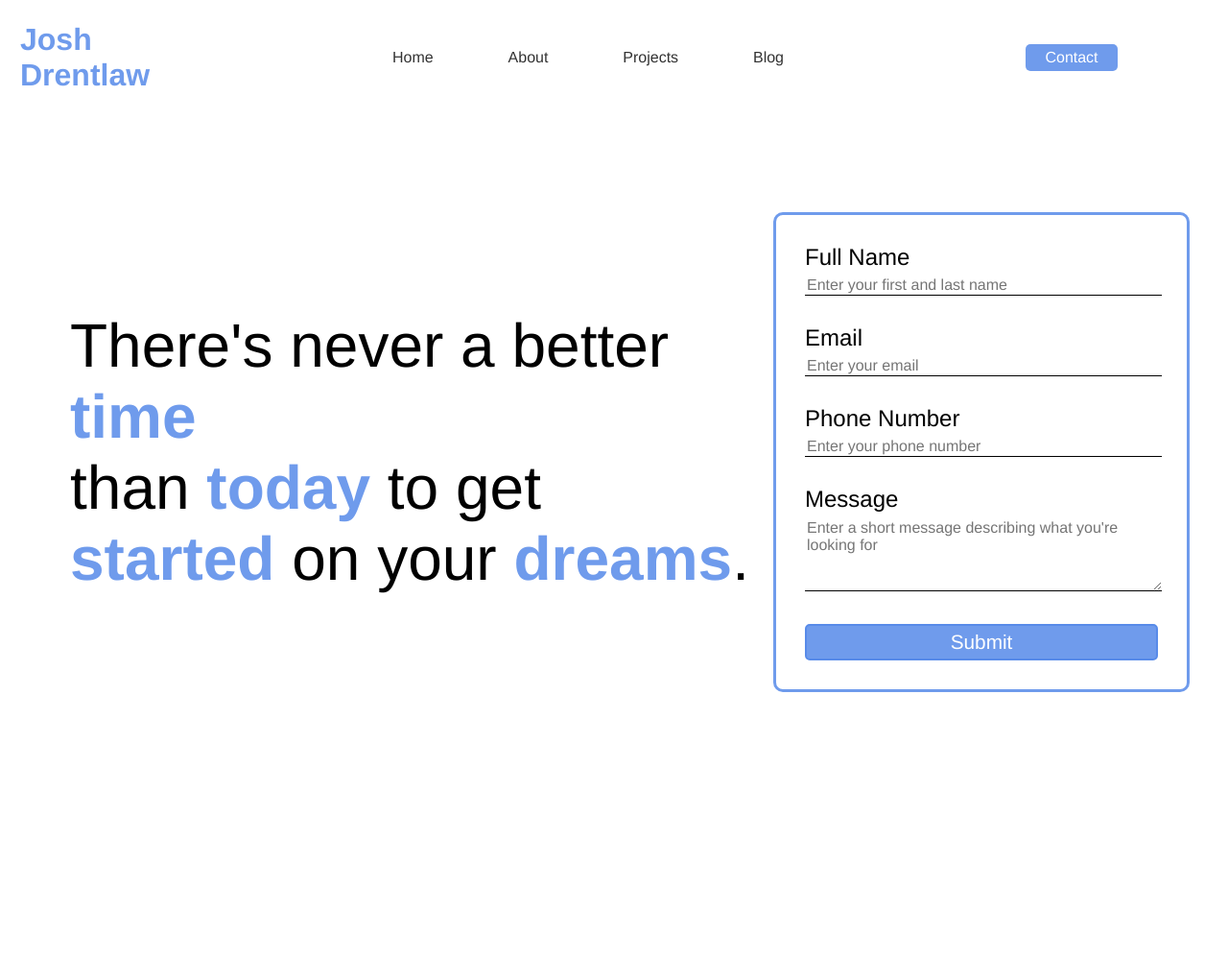
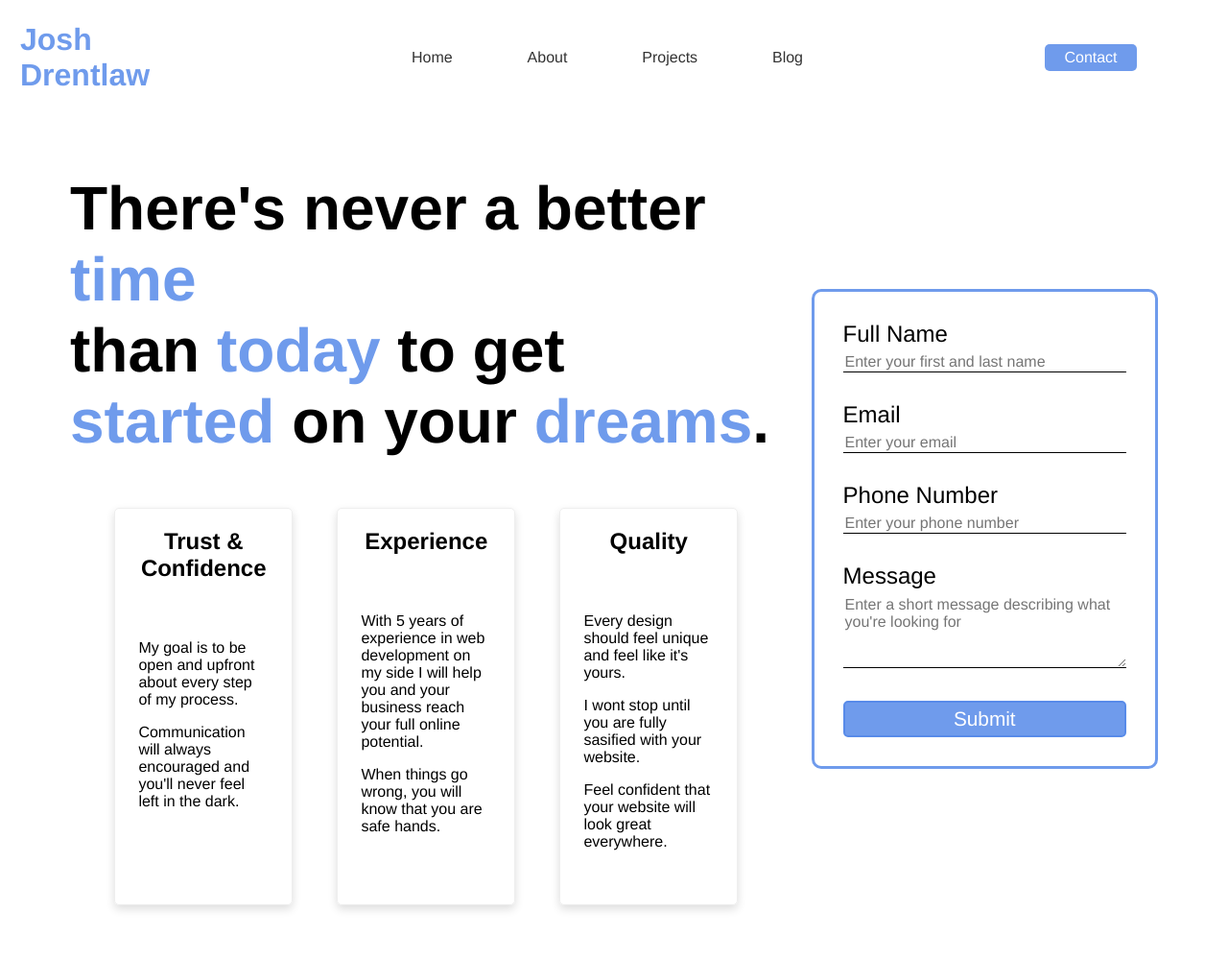
Before and after one commit to JoshDrentlaw/portfolio, a PHP site: page /pages/contact in a window 1280 px wide. Shown: the whole page at 96% size. Before the commit the page ends 721 px from the top, so only its background shows below. Run offline with PHP 8.4, Linux system fonts and the light colour scheme; some libraries are stand-ins or nearby versions.

Commit message:
Added card deck to contact page.

```diff
--- a/main.css
+++ b/main.css
@@ -6,6 +6,7 @@
 
 * {
     font-family: 'Franklin Gothic Medium', 'Arial Narrow', Arial, sans-serif;
+    box-sizing: border-box;
 }
 
 .btn {
--- a/pages/contact/index.css
+++ b/pages/contact/index.css
@@ -17,14 +17,43 @@
     width: 100%;
 }
 
-#message-container>p {
+#message-container>h1 {
     font-size: 2rem;
     text-align: center;
 }
 
-#message-container>p>span {
+#message-container>h1>span {
     color: var(--main-theme-color);
     font-weight: bold;
+}
+
+#card-deck {
+    display: flex;
+    flex-direction: column;
+    justify-content: space-evenly;
+    align-items: center;
+    width: 100%;
+    margin-bottom: 2em;
+}
+
+.card {
+    width: 100%;
+    border: 1px solid #eee;
+    border-radius: 5px;
+    box-shadow: 0 4px 10px 0 #ddd;
+}
+
+.card+.card {
+    margin-top: 1em;
+}
+
+.card-title {
+    text-align: center;
+}
+
+.card-body {
+    margin-block: 1em;
+    padding: 1.5em;
 }
 
 #contact-form-container {
@@ -88,9 +117,22 @@ textarea.form-control {
         justify-content: center;
     }
 
-    #message-container>p {
+    #message-container>h1 {
         font-size: 4rem;
         text-align: left;
+    }
+
+    #card-deck {
+        flex-direction: row;
+        align-items: stretch;
+    }
+
+    .card {
+        width: 25%;
+    }
+
+    .card+.card {
+        margin-top: 0;
     }
 
     #contact-form-container {
--- a/pages/contact/index.php
+++ b/pages/contact/index.php
@@ -2,9 +2,34 @@
 
 <section id="contact-container">
     <div id="message-container">
-        <p>There's never a better <span>time</span><br>than <span>today</span> to get<br><span>started</span> on your
+        <h1>There's never a better <span>time</span><br>than <span>today</span> to get<br><span>started</span> on your
             <span>dreams</span>.
-        </p>
+        </h1>
+        <div id="card-deck">
+            <div class="card">
+                <h2 class="card-title">Trust & Confidence</h2>
+                <div class="card-body">
+                    <p>My goal is to be open and upfront about every step of my process.</p>
+                    <p>Communication will always encouraged and you'll never feel left in the dark.</p>
+                </div>
+            </div>
+            <div class="card">
+                <h2 class="card-title">Experience</h2>
+                <div class="card-body">
+                    <p>With 5 years of experience in web development on my side I will help you and your
+                        business reach your full online potential.</p>
+                    <p>When things go wrong, you will know that you are safe hands.</p>
+                </div>
+            </div>
+            <div class="card">
+                <h2 class="card-title">Quality</h2>
+                <div class="card-body">
+                    <p>Every design should feel unique and feel like it's yours.</p>
+                    <p>I wont stop until you are fully sasified with your website.</p>
+                    <p>Feel confident that your website will look great everywhere.</p>
+                </div>
+            </div>
+        </div>
     </div>
     <div id="contact-form-container">
         <form id="contact-form" action="contactHandler.php" method="POST">
```
